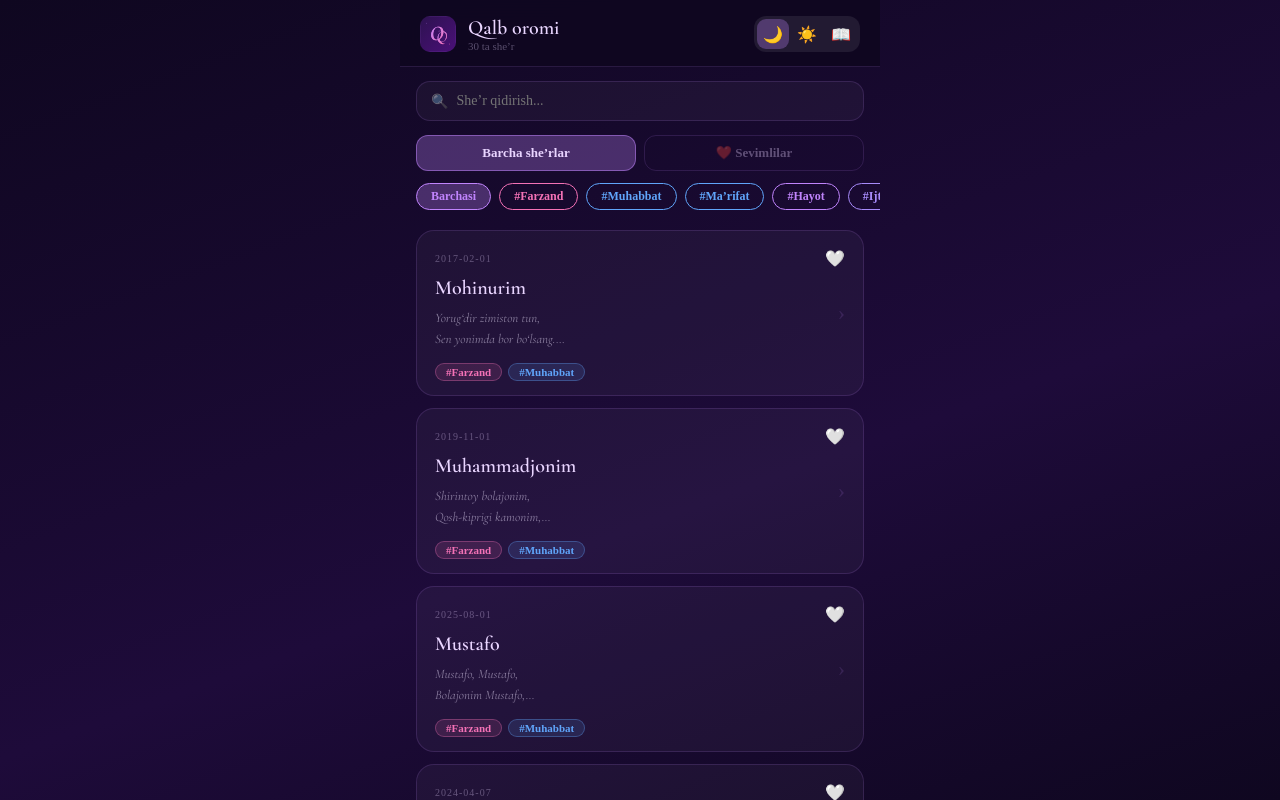
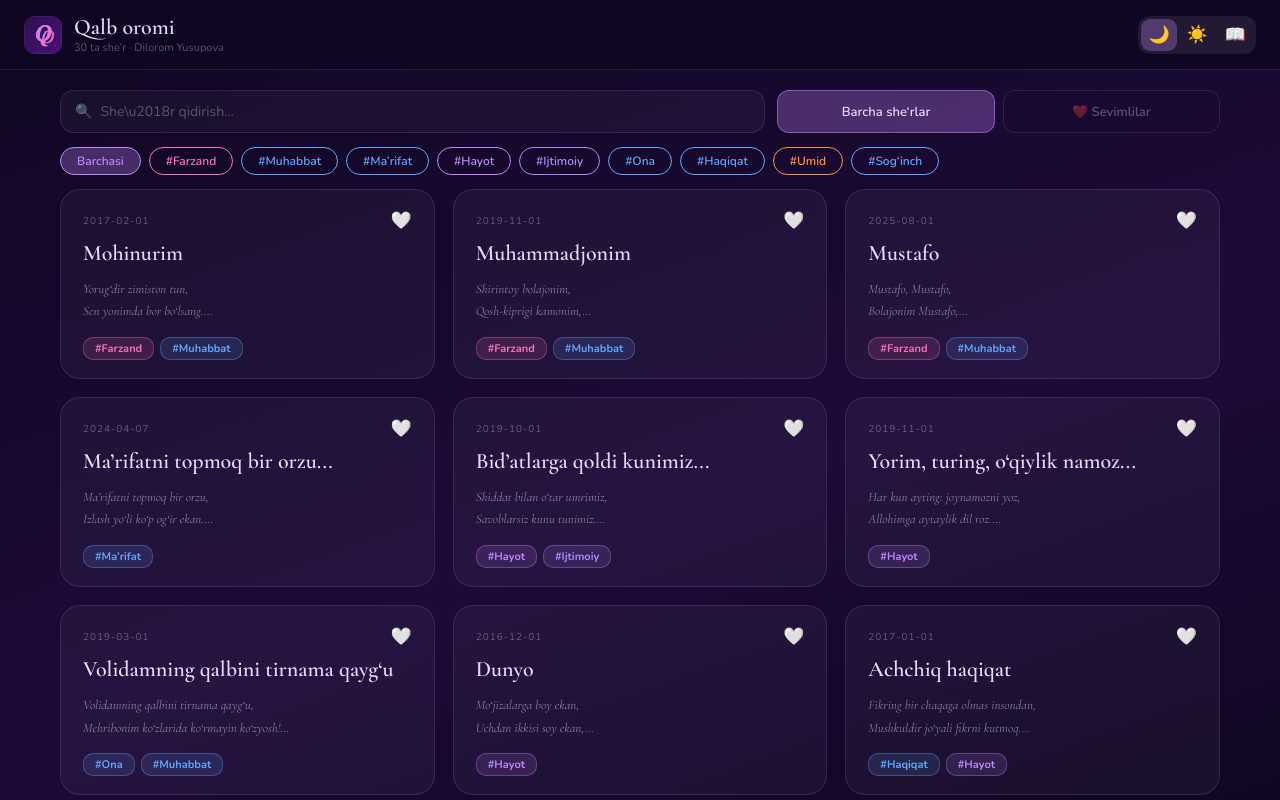
Before and after one commit to diloromyusupova94-coder/qalb-oromi, a React (Vite) app: page / in a window 1280 px wide. Shown: the top 800 px of the page. Built offline with nearby package versions, Linux system fonts and the light colour scheme.

Commit message:
Update App.jsx

```diff
--- a/src/App.jsx
+++ b/src/App.jsx
@@ -22,8 +22,8 @@ function AppIcon({ size = 80, style = {} }) {
       <rect width="100" height="100" rx="22" fill="none" stroke="rgba(192,132,252,0.3)" strokeWidth="1.5" />
       <circle cx="18" cy="20" r="1.2" fill="rgba(192,132,252,0.5)" />
       <circle cx="82" cy="78" r="1.5" fill="rgba(244,114,182,0.5)" />
-      <text x="28" y="66" fontFamily="'Cormorant Garamond', Georgia, serif" fontSize="58" fontWeight="600" fontStyle="italic" fill="url(#letterGrad)" filter="url(#glow)">Q</text>
-      <text x="46" y="72" fontFamily="'Cormorant Garamond', Georgia, serif" fontSize="46" fontWeight="300" fontStyle="italic" fill="url(#letterGrad)" opacity="0.92" filter="url(#glow)">O</text>
+      <text x="28" y="66" fontFamily="Georgia, serif" fontSize="58" fontWeight="600" fontStyle="italic" fill="url(#letterGrad)" filter="url(#glow)">Q</text>
+      <text x="46" y="72" fontFamily="Georgia, serif" fontSize="46" fontWeight="300" fontStyle="italic" fill="url(#letterGrad)" opacity="0.92" filter="url(#glow)">O</text>
       <path d="M 52 42 Q 62 36 68 44" stroke="url(#letterGrad)" strokeWidth="1.2" fill="none" strokeLinecap="round" opacity="0.7" />
     </svg>
   );
@@ -44,6 +44,7 @@ const themes = {
     accent: "#c084fc",
     switchBg: "rgba(255,255,255,0.08)",
     switchActive: "rgba(192,132,252,0.3)",
+    hover: "rgba(192,132,252,0.08)",
   },
   day: {
     rootBg: "#f8f4ff",
@@ -59,6 +60,7 @@ const themes = {
     accent: "#9333ea",
     switchBg: "rgba(147,51,234,0.1)",
     switchActive: "rgba(147,51,234,0.2)",
+    hover: "rgba(147,51,234,0.06)",
   },
   book: {
     rootBg: "#f5edd6",
@@ -74,6 +76,7 @@ const themes = {
     accent: "#8b5a2b",
     switchBg: "rgba(139,90,43,0.12)",
     switchActive: "rgba(139,90,43,0.25)",
+    hover: "rgba(139,90,43,0.06)",
   },
 };
 
@@ -117,7 +120,9 @@ export default function App() {
   }, [favorites]);
 
   const showToast = (msg) => { setToast(msg); setTimeout(() => setToast(""), 2200); };
-  const toggleFav = (id) => setFavorites(f => f.includes(id) ? f.filter(x => x !== id) : [...f, id]);
+  const toggleFav = (id) => {
+    setFavorites(f => f.includes(id) ? f.filter(x => x !== id) : [...f, id]);
+  };
 
   const allTags = [...new Set(poems.flatMap(p => p.tags))];
   const filtered = poems.filter(p => {
@@ -128,18 +133,19 @@ export default function App() {
     return true;
   });
 
+  // SPLASH
   if (splash) return (
-    <div style={{ minHeight: "100vh", display: "flex", flexDirection: "column", alignItems: "center", justifyContent: "center", background: "linear-gradient(160deg, #0f0720 0%, #1e0b3a 50%, #0f0720 100%)", fontFamily: "'Nunito‘, sans-serif", position: "relative" }}>
+    <div style={{ minHeight: "100vh", display: "flex", flexDirection: "column", alignItems: "center", justifyContent: "center", background: "linear-gradient(160deg, #0f0720 0%, #1e0b3a 50%, #0f0720 100%)", fontFamily: "sans-serif", position: "relative" }}>
       <div style={{ display: "flex", flexDirection: "column", alignItems: "center", animation: "splashIn 0.7s cubic-bezier(.34,1.56,.64,1) both" }}>
         <div style={{ position: "relative", marginBottom: 28 }}>
-          <AppIcon size={100} />
+          <AppIcon size={110} />
           <div style={{ position: "absolute", inset: -20, borderRadius: "50%", background: "radial-gradient(circle, rgba(192,132,252,0.3) 0%, transparent 70%)", animation: "glowPulse 2s ease infinite" }} />
         </div>
-        <div style={{ fontFamily: "'Cormorant Garamond', serif", fontSize: 36, fontWeight: 600, color: "#e9d5ff", letterSpacing: 2, marginBottom: 8 }}>Qalb oromi</div>
-        <div style={{ fontSize: 13, color: "rgba(233,213,255,0.45)", letterSpacing: 2, textTransform: "uppercase", marginBottom: 48 }}>Dilorom Yusupova ijodi</div>
+        <div style={{ fontFamily: "Georgia, serif", fontSize: 40, fontWeight: 600, color: "#e9d5ff", letterSpacing: 2, marginBottom: 10 }}>Qalb oromi</div>
+        <div style={{ fontSize: 13, color: "rgba(233,213,255,0.45)", letterSpacing: 3, textTransform: "uppercase", marginBottom: 52 }}>Dilorom Yusupova ijodi</div>
         <div style={{ display: "flex", gap: 8 }}>
           {[0, 0.2, 0.4].map((d, i) => (
-            <span key={i} style={{ width: 7, height: 7, borderRadius: "50%", background: "#c084fc", display: "inline-block", animation: `pulse 1.2s ease ${d}s infinite` }} />
+            <span key={i} style={{ width: 8, height: 8, borderRadius: "50%", background: "#c084fc", display: "inline-block", animation: `pulse 1.2s ease ${d}s infinite` }} />
           ))}
         </div>
       </div>
@@ -153,101 +159,132 @@ export default function App() {
     </div>
   );
 
+  // MAIN
   return (
-    <div style={{ minHeight: "100vh", background: T.rootBg, color: T.text, fontFamily: "'Nunito‘, sans-serif", position: "relative", overflowX: "hidden", maxWidth: 480, margin: "0 auto" }}>
+    <div style={{ minHeight: "100vh", background: T.rootBg, color: T.text, fontFamily: "'Nunito', sans-serif", position: "relative", overflowX: "hidden" }}>
       <div style={{ position: "fixed", inset: 0, background: T.bgGrad, zIndex: 0 }} />
 
-      {toast && <div style={{ position: "fixed", bottom: 30, left: "50%", transform: "translateX(-50%)", background: "rgba(192,132,252,0.95)", color: "#1a0a2e", padding: "10px 26px", borderRadius: 30, fontWeight: 700, fontSize: 14, zIndex: 9999, whiteSpace: "nowrap" }}>{toast}</div>}
+      {toast && (
+        <div style={{ position: "fixed", bottom: 30, left: "50%", transform: "translateX(-50%)", background: "rgba(192,132,252,0.95)", color: "#1a0a2e", padding: "10px 26px", borderRadius: 30, fontWeight: 700, fontSize: 14, zIndex: 9999, whiteSpace: "nowrap" }}>{toast}</div>
+      )}
 
+      {/* LIST */}
       {view === "list" && (
         <div style={{ position: "relative", zIndex: 1, minHeight: "100vh", display: "flex", flexDirection: "column" }}>
-          <div style={{ display: "flex", alignItems: "center", justifyContent: "space-between", padding: "16px 20px 14px", background: T.appBar, backdropFilter: "blur(20px)", borderBottom: `1px solid ${T.border}`, position: "sticky", top: 0, zIndex: 50 }}>
+
+          {/* AppBar */}
+          <div style={{ display: "flex", alignItems: "center", justifyContent: "space-between", padding: "14px 24px", background: T.appBar, backdropFilter: "blur(20px)", borderBottom: `1px solid ${T.border}`, position: "sticky", top: 0, zIndex: 50 }}>
             <div style={{ display: "flex", alignItems: "center", gap: 12 }}>
-              <AppIcon size={36} style={{ borderRadius: 10 }} />
+              <AppIcon size={38} style={{ borderRadius: 10 }} />
               <div>
-                <div style={{ fontFamily: "'Cormorant Garamond', serif", fontSize: 20, fontWeight: 600, color: T.title }}>Qalb oromi</div>
-                <div style={{ fontSize: 11, color: T.sub }}>{poems.length} ta she’r</div>
+                <div style={{ fontFamily: "'Cormorant Garamond', serif", fontSize: 22, fontWeight: 600, color: T.title }}>Qalb oromi</div>
+                <div style={{ fontSize: 11, color: T.sub }}>{poems.length} ta she{"\u2018"}r · Dilorom Yusupova</div>
               </div>
             </div>
             <div style={{ display: "flex", background: T.switchBg, borderRadius: 12, padding: 3, gap: 2 }}>
               {[["night","🌙"],["day","☀️"],["book","📖"]].map(([t, icon]) => (
-                <button key={t} onClick={() => setTheme(t)} style={{ background: theme === t ? T.switchActive : "transparent", border: "none", borderRadius: 9, width: 32, height: 30, cursor: "pointer", fontSize: 16, transition: "background 0.2s" }}>{icon}</button>
+                <button key={t} onClick={() => setTheme(t)} style={{ background: theme === t ? T.switchActive : "transparent", border: "none", borderRadius: 9, width: 36, height: 32, cursor: "pointer", fontSize: 17, transition: "background 0.2s" }}>{icon}</button>
               ))}
             </div>
           </div>
 
-          <div style={{ margin: "14px 16px 0", display: "flex", alignItems: "center", background: T.cardBg, border: `1.5px solid ${T.border}`, borderRadius: 14, padding: "0 14px" }}>
+          {/* Content */}
+          <div style={{ flex: 1, maxWidth: 1200, margin: "0 auto", width: "100%", padding: "0 20px" }}>
+
+            {/* Search + Tabs */}
+            <div style={{ display: "flex", gap: 12, margin: "20px 0 0", flexWrap: "wrap", alignItems: "stretch" }}>
+              <div style={{ flex: "2 1 220px", display: "flex", alignItems: "center", background: T.cardBg, border: `1.5px solid ${T.border}`, borderRadius: 14, padding: "0 14px" }}>
                 <span style={{ fontSize: 14, marginRight: 8, opacity: 0.5 }}>🔍</span>
-            <input style={{ flex: 1, background: "none", border: "none", padding: "11px 0", color: T.text, fontSize: 14, outline: "none", fontFamily: "'Nunito‘, sans-serif" }} placeholder="She’r qidirish..." value={search} onChange={e => setSearch(e.target.value)} />
+                <input
+                  style={{ flex: 1, background: "none", border: "none", padding: "11px 0", color: T.text, fontSize: 14, outline: "none", fontFamily: "'Nunito', sans-serif" }}
+                  placeholder="She\u2018r qidirish..."
+                  value={search}
+                  onChange={e => setSearch(e.target.value)}
+                />
                 {search && <button style={{ background: "none", border: "none", color: T.sub, cursor: "pointer", fontSize: 14 }} onClick={() => setSearch("")}>✕</button>}
               </div>
-
-          <div style={{ display: "flex", margin: "14px 16px 0", gap: 8 }}>
-            {[["all","Barcha she’rlar"],["favorites","❤️ Sevimlilar"]].map(([t, label]) => (
-              <button key={t} onClick={() => setActiveTab(t)} style={{ flex: 1, padding: "9px 0", borderRadius: 12, border: `1.5px solid ${activeTab === t ? T.accent + "80" : T.border}`, background: activeTab === t ? T.switchActive : "transparent", color: activeTab === t ? T.title : T.sub, fontSize: 13, fontWeight: 600, cursor: "pointer", fontFamily: "'Nunito‘, sans-serif" }}>{label}</button>
+              <div style={{ flex: "1 1 200px", display: "flex", gap: 8 }}>
+                {[["all","Barcha she\u2018rlar"],["favorites","❤️ Sevimlilar"]].map(([t, label]) => (
+                  <button key={t} onClick={() => setActiveTab(t)} style={{ flex: 1, padding: "11px 8px", borderRadius: 12, border: `1.5px solid ${activeTab === t ? T.accent + "80" : T.border}`, background: activeTab === t ? T.switchActive : "transparent", color: activeTab === t ? T.title : T.sub, fontSize: 13, fontWeight: 600, cursor: "pointer", fontFamily: "'Nunito', sans-serif", transition: "all 0.2s" }}>{label}</button>
                 ))}
               </div>
+            </div>
 
+            {/* Tags */}
             {allTags.length > 0 && (
-            <div style={{ display: "flex", overflowX: "auto", gap: 8, padding: "12px 16px", scrollbarWidth: "none" }}>
-              <button onClick={() => setFilterTag(null)} style={{ flexShrink: 0, padding: "5px 14px", borderRadius: 20, border: `1.5px solid ${T.accent}`, background: filterTag === null ? T.switchActive : "transparent", color: T.accent, fontSize: 12, fontWeight: 600, cursor: "pointer", fontFamily: "'Nunito‘, sans-serif" }}>Barchasi</button>
+              <div style={{ display: "flex", flexWrap: "wrap", gap: 8, padding: "14px 0 6px" }}>
+                <button onClick={() => setFilterTag(null)} style={{ padding: "5px 16px", borderRadius: 20, border: `1.5px solid ${T.accent}`, background: filterTag === null ? T.switchActive : "transparent", color: T.accent, fontSize: 12, fontWeight: 600, cursor: "pointer", fontFamily: "'Nunito', sans-serif" }}>Barchasi</button>
                 {allTags.map(tag => (
-                <button key={tag} onClick={() => setFilterTag(filterTag === tag ? null : tag)} style={{ flexShrink: 0, padding: "5px 14px", borderRadius: 20, border: `1.5px solid ${getTagColor(tag)}`, background: filterTag === tag ? getTagColor(tag) + "33" : "transparent", color: getTagColor(tag), fontSize: 12, fontWeight: 600, cursor: "pointer", fontFamily: "'Nunito‘, sans-serif" }}>#{tag}</button>
+                  <button key={tag} onClick={() => setFilterTag(filterTag === tag ? null : tag)} style={{ padding: "5px 16px", borderRadius: 20, border: `1.5px solid ${getTagColor(tag)}`, background: filterTag === tag ? getTagColor(tag) + "33" : "transparent", color: getTagColor(tag), fontSize: 12, fontWeight: 600, cursor: "pointer", fontFamily: "'Nunito', sans-serif" }}>#{tag}</button>
                 ))}
               </div>
             )}
 
-          <div style={{ flex: 1, overflowY: "auto", padding: "8px 16px 0" }}>
+            {/* Empty */}
             {filtered.length === 0 && (
-              <div style={{ textAlign: "center", padding: "80px 20px", color: T.sub }}>
-                <div style={{ fontSize: 48, marginBottom: 14 }}>✦</div>
-                <div style={{ fontFamily: "'Cormorant Garamond', serif", fontSize: 20 }}>She’r topilmadi</div>
+              <div style={{ textAlign: "center", padding: "100px 20px", color: T.sub }}>
+                <div style={{ fontSize: 52, marginBottom: 16 }}>✦</div>
+                <div style={{ fontFamily: "'Cormorant Garamond', serif", fontSize: 22 }}>She{"\u2018"}r topilmadi</div>
               </div>
             )}
+
+            {/* Cards grid */}
+            <div style={{ display: "grid", gridTemplateColumns: "repeat(auto-fill, minmax(290px, 1fr))", gap: 18, paddingBottom: 48, marginTop: 8 }}>
               {filtered.map((poem, i) => (
-              <div key={poem.id} onClick={() => { setSelected(poem); setView("read"); }} style={{ background: T.cardBg, border: `1px solid ${T.border}`, borderRadius: 18, padding: "18px 18px 14px", marginBottom: 12, cursor: "pointer", position: "relative", animation: "fadeUp 0.4s ease both", animationDelay: `${i * 0.05}s` }}>
-                <div style={{ display: "flex", justifyContent: "space-between", alignItems: "center", marginBottom: 8 }}>
+                <div
+                  key={poem.id}
+                  onClick={() => { setSelected(poem); setView("read"); }}
+                  style={{ background: T.cardBg, border: `1px solid ${T.border}`, borderRadius: 20, padding: "22px 22px 18px", cursor: "pointer", position: "relative", animation: "fadeUp 0.4s ease both", animationDelay: `${i * 0.04}s`, transition: "transform 0.2s, box-shadow 0.2s" }}
+                  onMouseEnter={e => { e.currentTarget.style.transform = "translateY(-4px)"; e.currentTarget.style.boxShadow = `0 12px 40px ${T.accent}25`; }}
+                  onMouseLeave={e => { e.currentTarget.style.transform = ""; e.currentTarget.style.boxShadow = ""; }}
+                >
+                  <div style={{ display: "flex", justifyContent: "space-between", alignItems: "center", marginBottom: 10 }}>
                     <div style={{ fontSize: 10, color: T.sub, letterSpacing: 1 }}>{poem.date}</div>
-                  <button onClick={e => { e.stopPropagation(); toggleFav(poem.id); }} style={{ background: "none", border: "none", cursor: "pointer", fontSize: 16, padding: 0 }}>{favorites.includes(poem.id) ? "❤️" : "🤍"}</button>
+                    <button
+                      onClick={e => { e.stopPropagation(); toggleFav(poem.id); }}
+                      style={{ background: "none", border: "none", cursor: "pointer", fontSize: 17, padding: 0, lineHeight: 1 }}
+                    >{favorites.includes(poem.id) ? "❤️" : "🤍"}</button>
                   </div>
-                <div style={{ fontFamily: "'Cormorant Garamond', serif", fontSize: 20, fontWeight: 600, color: T.title, marginBottom: 8 }}>{poem.title}</div>
-                <div style={{ fontSize: 13, color: T.preview, lineHeight: 1.65, whiteSpace: "pre-line", fontStyle: "italic", fontFamily: "'Cormorant Garamond', serif" }}>
+                  <div style={{ fontFamily: "'Cormorant Garamond', serif", fontSize: 22, fontWeight: 600, color: T.title, marginBottom: 10, lineHeight: 1.3 }}>{poem.title}</div>
+                  <div style={{ fontSize: 13, color: T.preview, lineHeight: 1.75, whiteSpace: "pre-line", fontStyle: "italic", fontFamily: "'Cormorant Garamond', serif" }}>
                     {poem.content.split("\n").slice(0, 2).join("\n")}{poem.content.split("\n").length > 2 ? "…" : ""}
                   </div>
                   {poem.tags.length > 0 && (
-                  <div style={{ display: "flex", flexWrap: "wrap", gap: 6, marginTop: 12 }}>
+                    <div style={{ display: "flex", flexWrap: "wrap", gap: 6, marginTop: 14 }}>
                       {poem.tags.slice(0, 3).map(t => (
-                      <span key={t} style={{ fontSize: 11, fontWeight: 700, padding: "2px 10px", borderRadius: 10, background: getTagColor(t) + "22", color: getTagColor(t), border: `1px solid ${getTagColor(t)}55` }}>#{t}</span>
+                        <span key={t} style={{ fontSize: 11, fontWeight: 700, padding: "3px 11px", borderRadius: 10, background: getTagColor(t) + "22", color: getTagColor(t), border: `1px solid ${getTagColor(t)}55` }}>#{t}</span>
                       ))}
                     </div>
                   )}
-                <div style={{ position: "absolute", right: 18, top: "50%", transform: "translateY(-50%)", fontSize: 22, color: T.border }}>›</div>
                 </div>
               ))}
-            <div style={{ height: 24 }} />
+            </div>
           </div>
         </div>
       )}
 
+      {/* READ */}
       {view === "read" && selected && (
         <div style={{ position: "relative", zIndex: 1, minHeight: "100vh", display: "flex", flexDirection: "column" }}>
-          <div style={{ display: "flex", alignItems: "center", justifyContent: "space-between", padding: "14px 16px", background: T.appBar, backdropFilter: "blur(20px)", borderBottom: `1px solid ${T.border}`, position: "sticky", top: 0, zIndex: 50 }}>
-            <button onClick={() => setView("list")} style={{ background: "none", border: "none", color: T.accent, fontSize: 30, cursor: "pointer", lineHeight: 1, padding: "0 4px", width: 36 }}>‹</button>
-            <div style={{ fontFamily: "'Cormorant Garamond', serif", fontSize: 18, fontWeight: 600, color: T.title }}>She’r</div>
-            <button onClick={() => toggleFav(selected.id)} style={{ background: "none", border: "none", cursor: "pointer", fontSize: 18, width: 36, textAlign: "right" }}>{favorites.includes(selected.id) ? "❤️" : "🤍"}</button>
+          <div style={{ display: "flex", alignItems: "center", justifyContent: "space-between", padding: "14px 24px", background: T.appBar, backdropFilter: "blur(20px)", borderBottom: `1px solid ${T.border}`, position: "sticky", top: 0, zIndex: 50 }}>
+            <button onClick={() => setView("list")} style={{ background: "none", border: "none", color: T.accent, fontSize: 32, cursor: "pointer", lineHeight: 1, padding: "0 4px", width: 40, fontFamily: "sans-serif" }}>‹</button>
+            <div style={{ fontFamily: "'Cormorant Garamond', serif", fontSize: 19, fontWeight: 600, color: T.title }}>She{"\u2018"}r</div>
+            <button onClick={() => toggleFav(selected.id)} style={{ background: "none", border: "none", cursor: "pointer", fontSize: 20, width: 40, textAlign: "right" }}>{favorites.includes(selected.id) ? "❤️" : "🤍"}</button>
           </div>
-          <div style={{ flex: 1, overflowY: "auto", padding: "28px 24px 60px", background: T.rootBg, animation: "fadeUp 0.35s ease" }}>
-            <div style={{ fontSize: 11, color: T.sub, letterSpacing: 1, marginBottom: 10 }}>{selected.date}</div>
-            <h1 style={{ fontFamily: "'Cormorant Garamond', serif", fontSize: 30, fontWeight: 600, color: T.title, lineHeight: 1.25 }}>{selected.title}</h1>
-            <div style={{ height: 1, background: `linear-gradient(90deg, ${T.accent}80, transparent)`, margin: "20px 0" }} />
-            <pre style={{ fontFamily: "'Cormorant Garamond', serif", fontSize: 18, lineHeight: 2.1, color: T.readText, whiteSpace: "pre-wrap", fontStyle: "italic", fontWeight: 300 }}>{selected.content}</pre>
+          <div style={{ flex: 1, background: T.rootBg, display: "flex", justifyContent: "center", animation: "fadeUp 0.35s ease" }}>
+            <div style={{ maxWidth: 740, width: "100%", padding: "48px 32px 80px" }}>
+              <div style={{ fontSize: 11, color: T.sub, letterSpacing: 1.5, marginBottom: 14, textTransform: "uppercase" }}>{selected.date}</div>
+              <h1 style={{ fontFamily: "'Cormorant Garamond', serif", fontSize: 38, fontWeight: 600, color: T.title, lineHeight: 1.2 }}>{selected.title}</h1>
+              <div style={{ height: 1, background: `linear-gradient(90deg, ${T.accent}80, transparent)`, margin: "28px 0" }} />
+              <pre style={{ fontFamily: "'Cormorant Garamond', serif", fontSize: 20, lineHeight: 2.2, color: T.readText, whiteSpace: "pre-wrap", fontStyle: "italic", fontWeight: 300 }}>{selected.content}</pre>
               {selected.tags.length > 0 && (
-              <div style={{ display: "flex", flexWrap: "wrap", gap: 6, marginTop: 24 }}>
+                <div style={{ display: "flex", flexWrap: "wrap", gap: 8, marginTop: 36 }}>
                   {selected.tags.map(t => (
-                  <span key={t} style={{ fontSize: 11, fontWeight: 700, padding: "2px 10px", borderRadius: 10, background: getTagColor(t) + "22", color: getTagColor(t), border: `1px solid ${getTagColor(t)}55` }}>#{t}</span>
+                    <span key={t} style={{ fontSize: 12, fontWeight: 700, padding: "4px 14px", borderRadius: 12, background: getTagColor(t) + "22", color: getTagColor(t), border: `1px solid ${getTagColor(t)}55` }}>#{t}</span>
                   ))}
                 </div>
               )}
+            </div>
           </div>
         </div>
       )}
@@ -256,14 +293,18 @@ export default function App() {
         @import url('https://fonts.googleapis.com/css2?family=Cormorant+Garamond:ital,wght@0,300;0,400;0,600;1,300;1,400;1,600&family=Nunito:wght@300;400;500;600;700&display=swap');
         * { box-sizing: border-box; margin: 0; padding: 0; -webkit-tap-highlight-color: transparent; }
         body { background: #0f0720; }
-        input, button { font-family: 'Nunito‘, sans-serif; }
-        input::placeholder { color: rgba(240,230,255,0.25); }
-        ::-webkit-scrollbar { width: 3px; }
+        input, button { font-family: 'Nunito', sans-serif; }
+        input::placeholder { color: rgba(240,230,255,0.3); }
+        ::-webkit-scrollbar { width: 4px; }
         ::-webkit-scrollbar-thumb { background: rgba(192,132,252,0.3); border-radius: 10px; }
         @keyframes fadeUp { from { opacity:0; transform:translateY(14px); } to { opacity:1; transform:translateY(0); } }
         @keyframes pulse { 0%,100% { opacity:0.3; transform:scale(0.8); } 50% { opacity:1; transform:scale(1); } }
         @keyframes splashIn { from { opacity:0; transform:scale(0.85) translateY(10px); } to { opacity:1; transform:scale(1) translateY(0); } }
         @keyframes glowPulse { 0%,100% { opacity:0.4; } 50% { opacity:0.8; } }
+        @media (max-width: 600px) {
+          pre { font-size: 17px !important; line-height: 2 !important; }
+          h1 { font-size: 28px !important; }
+        }
       `}</style>
     </div>
   );
```
Lines whose indentation alone changed are shown as unchanged.
